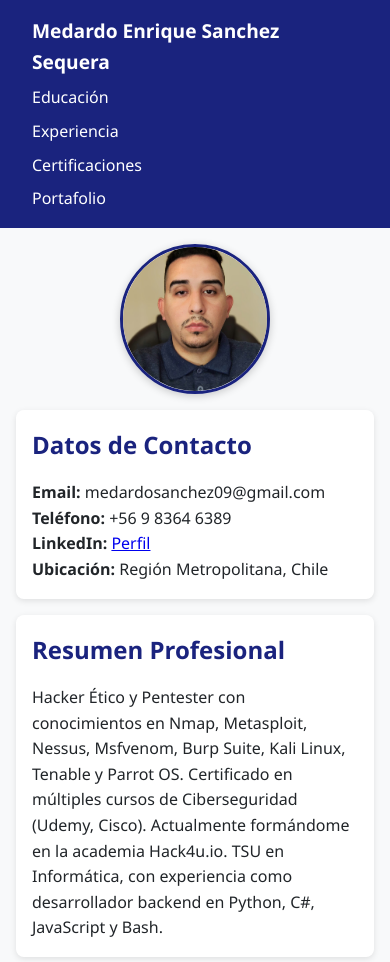
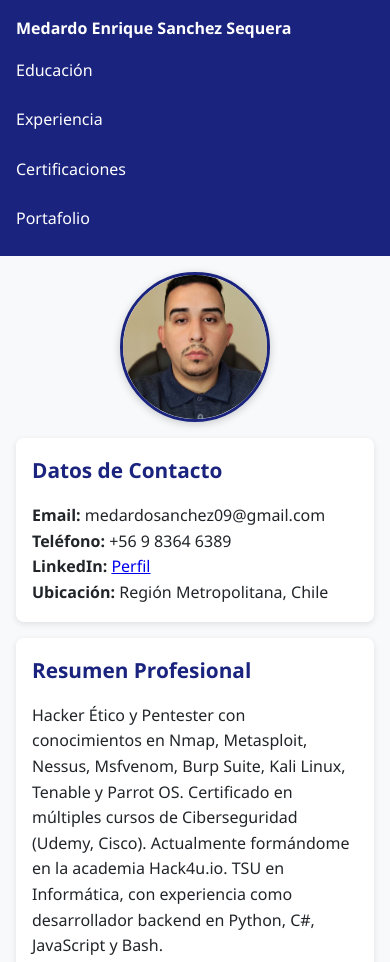
Before and after one commit to MedardoS/cv-medardo, a plain HTML site: page index.html in a window 390 px wide. Shown: the top 962 px of the page. Drawn offline with Linux system fonts and the light colour scheme.

Commit message:
actualizacion de css

```diff
--- a/assets/css/style.css
+++ b/assets/css/style.css
@@ -9,6 +9,7 @@ body {
   background-color: #f8f9fa;
   color: #212529;
   line-height: 1.6;
+  font-size: 18px; /* tamaño base cómodo para desktop */
 }
 
 /* Navegación */
@@ -136,19 +137,46 @@ footer {
 
 /* Responsive */
 @media (max-width: 768px) {
-  .section {
-    margin: 1rem;
-    padding: 1rem;
+  body {
+    font-size: 16px; /* tamaño cómodo para móvil */
   }
 
   .navbar {
     flex-direction: column;
     align-items: flex-start;
+    padding: 1rem;
+  }
+
+  .navbar h1 {
+    font-size: 1rem;
   }
 
   .navbar ul {
     flex-direction: column;
     gap: 0.5rem;
     margin-top: 0.5rem;
+    width: 100%;
+    justify-content: flex-start;
+  }
+
+  .navbar ul li {
+    padding: 0.5rem 0;
+  }
+
+  .section {
+    margin: 1rem;
+    padding: 1rem;
+  }
+
+  .section h2 {
+    font-size: 1.3rem;
+  }
+
+  .proyecto h3 {
+    font-size: 1rem;
+  }
+
+  .proyecto img {
+    height: 150px;
   }
 }
```
